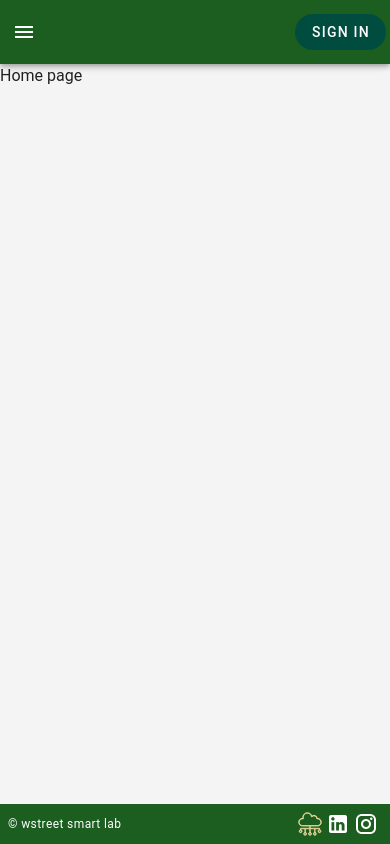
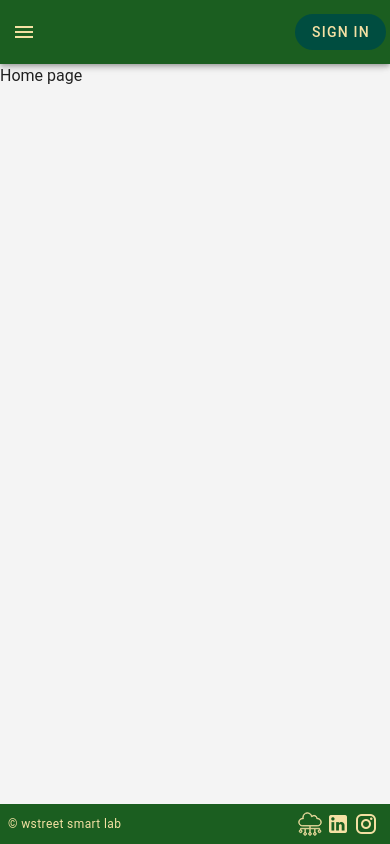
Before and after one commit to WSTREETSMARTLAB/front, a Vue app: page / in a window 390 px wide. Built offline with nearby package versions, Linux system fonts and the light colour scheme.

Commit message:
default-layout-setup - text colored

```diff
--- a/src/layouts/Default.vue
+++ b/src/layouts/Default.vue
@@ -2,10 +2,10 @@
   <v-layout>
     <v-app-bar app color="primary" class="d-flex justify-space-between align-center">
       <div class="d-flex align-center">
-        <v-app-bar-nav-icon class="d-md-none me-2" @click="menuOpen = !menuOpen" />
+        <v-app-bar-nav-icon class="text-beige d-md-none me-2" @click="menuOpen = !menuOpen" />
       </div>
       <v-spacer />
-      <v-btn to="/login" class="bg-secondary rounded-pill">
+      <v-btn to="/login" class="bg-secondary text-beige rounded-pill">
         Sign In
       </v-btn>
     </v-app-bar>
@@ -19,7 +19,7 @@
         </v-list>
 
         <div class="register-line text-center py-3">
-          New? <RouterLink to="/register" class="register-link">Create an account!</RouterLink>
+          New? <RouterLink to="/register" class="text-beige register-link">Create an account!</RouterLink>
         </div>
       </div>
     </v-expand-transition>
@@ -28,11 +28,11 @@
       <router-view />
     </v-main>
     <v-footer app color="primary" class="px-2 d-flex justify-space-between align-center">
-      <span class="text-caption">&copy; wstreet smart lab</span>
+      <span class="text-caption text-beige">&copy; wstreet smart lab</span>
       <div class="d-flex gap-2">
         <img class="mr-1" :src="'/icons/W5SMTLogo.svg'" alt="Logo" style="width: 24px; height: 24px;" />
-        <v-icon class="mr-1">mdi-linkedin</v-icon>
-        <v-icon class="mr-1">mdi-instagram</v-icon>
+        <v-icon class="text-beige mr-1">mdi-linkedin</v-icon>
+        <v-icon class="text-beige mr-1">mdi-instagram</v-icon>
       </div>
     </v-footer>
   </v-layout>
```
